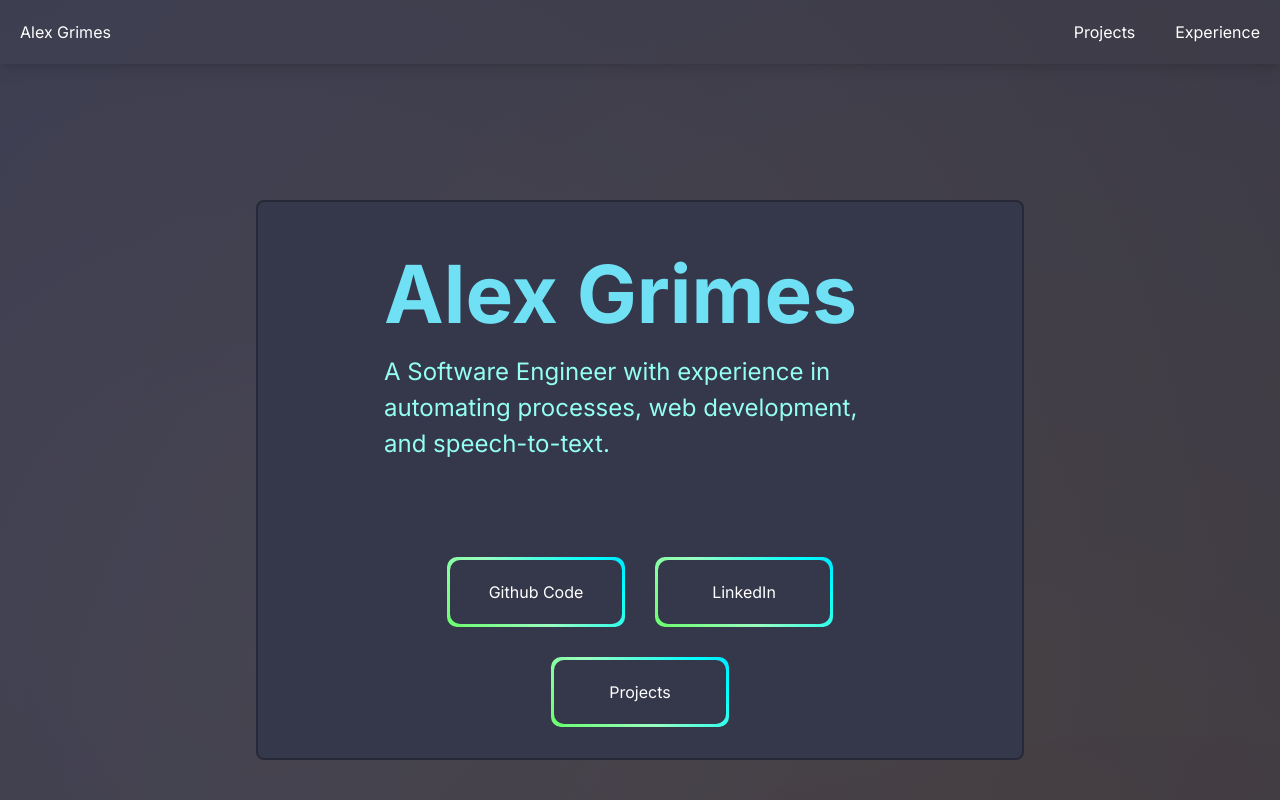
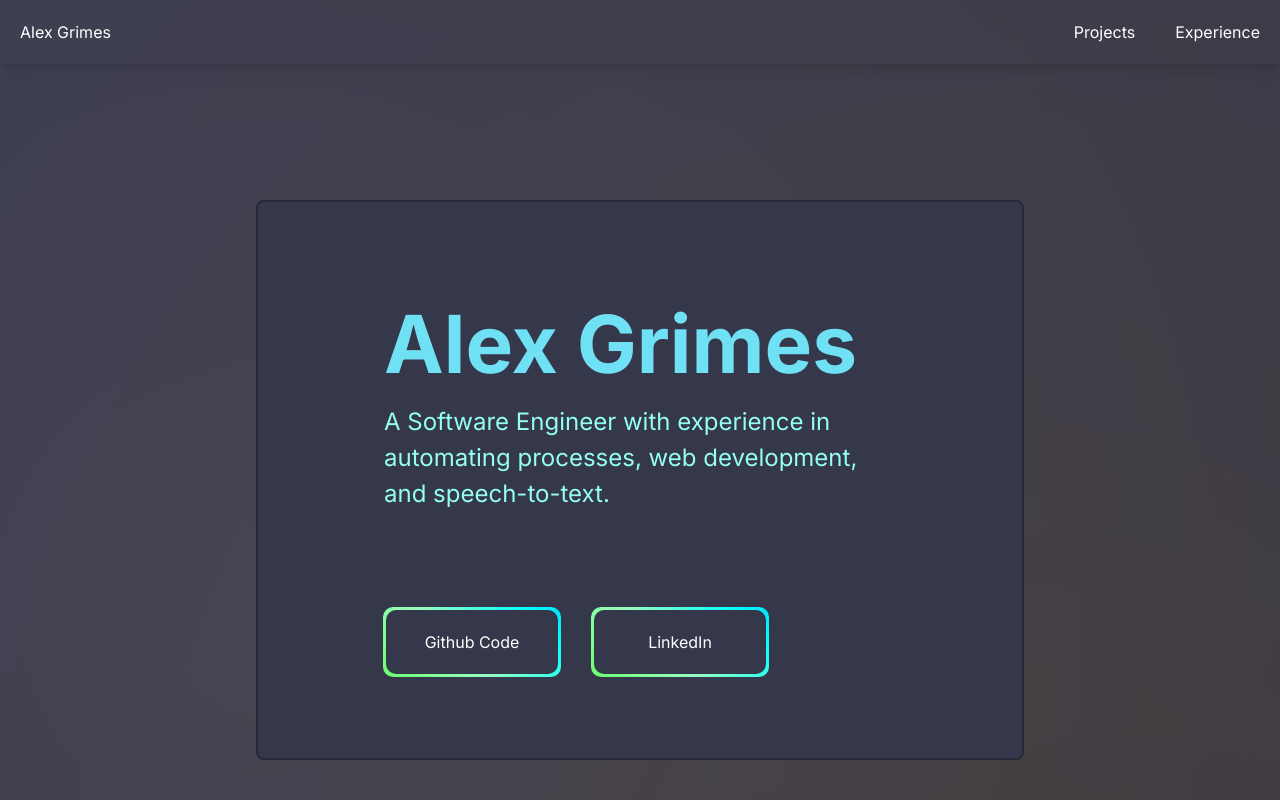
Before and after one commit to agrimes23/PortfolioSoftwareEngineer, a Next.js app: page / in a window 1280 px wide. Shown: the top 800 px of the page. Built offline with nearby package versions, Linux system fonts and the light colour scheme; no server answers.

Commit message:
projects link in hero section on home page is removed

```diff
--- a/src/app/page.tsx
+++ b/src/app/page.tsx
@@ -28,7 +28,7 @@ export default function Home() {
             {/* button container */}
             <div className="flex flex-col gap-6">
               {/* buttons */}
-              <div className="flex gap-8 flex-wrap justify-center">
+              <div className="flex gap-8 flex-wrap justify-start">
                 <a
                   href="https://github.com/agrimes23"
                   target="_blank"
@@ -45,12 +45,12 @@ export default function Home() {
                 >
                   LinkedIn
                 </a>
-                <Link
+                {/* <Link
                   href="/projects"
                   className="colorful-btn py-5 w-[11rem] border-2 gradient-border text-white text-center"
                 >
                   Projects
-                </Link>
+                </Link> */}
               </div>
             </div>
           </div>
```
